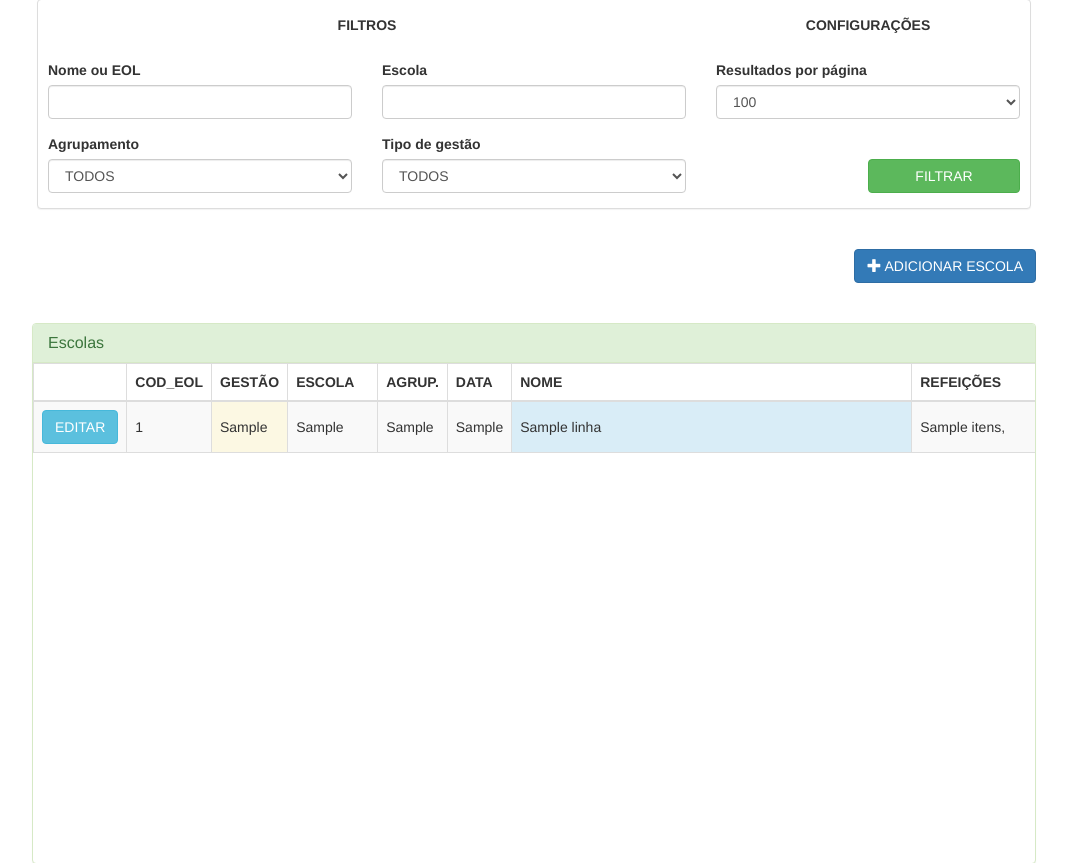
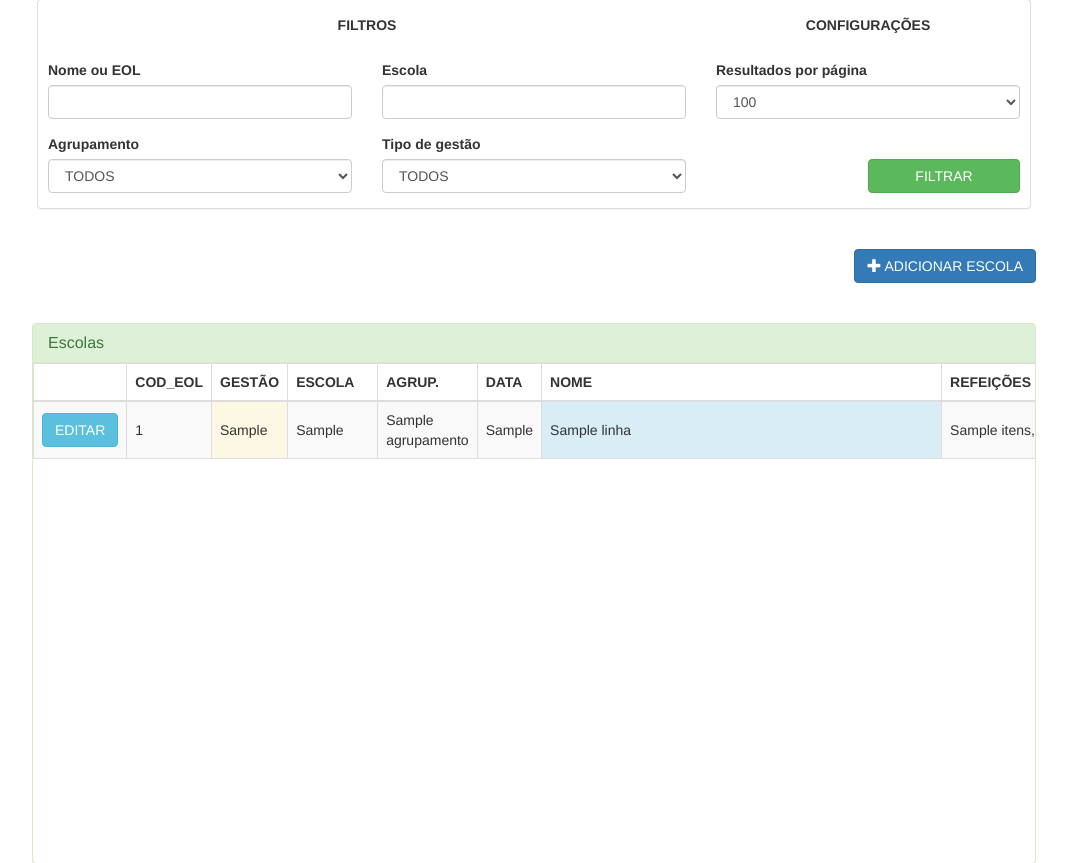
Before and after one commit to prefeiturasp/SME-PratoAberto-Editor, a Flask app: template templates/configuracoes_escola_v2.html in a window 1280 px wide. Shown: the part 113-976 px from the top of the page, without its empty margins (106-1173 px from the left). Run offline with Flask 2, Linux system fonts and the light colour scheme; the template is opened without the code that fills it: most values are stand-ins (such as "Sample title", 1, 10 or a date in 2020); parts of the project's set-up code (start-up, migrations or seed data) failed here and were passed over; some libraries are stand-ins or nearby versions.

Commit message:
ajuste template

```diff
--- a/templates/configuracoes_escola_v2.html
+++ b/templates/configuracoes_escola_v2.html
@@ -239,7 +239,7 @@
                             <td class="cod_eol">{{ linha['_id'] }}</td>
                             <td class="warning" class="tipo_atendimento">{{ linha['tipo_atendimento'] }}</td>
                             <td class="tipo_unidade">{{ linha['tipo_unidade'] }}</td>
-                            <td class="agrupamento">{{ linha['agrupamento_regiao'] }}</td>
+                            <td class="agrupamento">{{ linha['agrupamento'] }}</td>
                             <td data-edital="{{ linha['edital'] }}" style="display: none;" class="edital">{{ linha['edital'] }}</td>
                             <td class="data">{{ linha['data_inicio_vigencia'] }}</td>
                             <td class="info" class="nome">{{ linha['nome'] }}</td>
```
